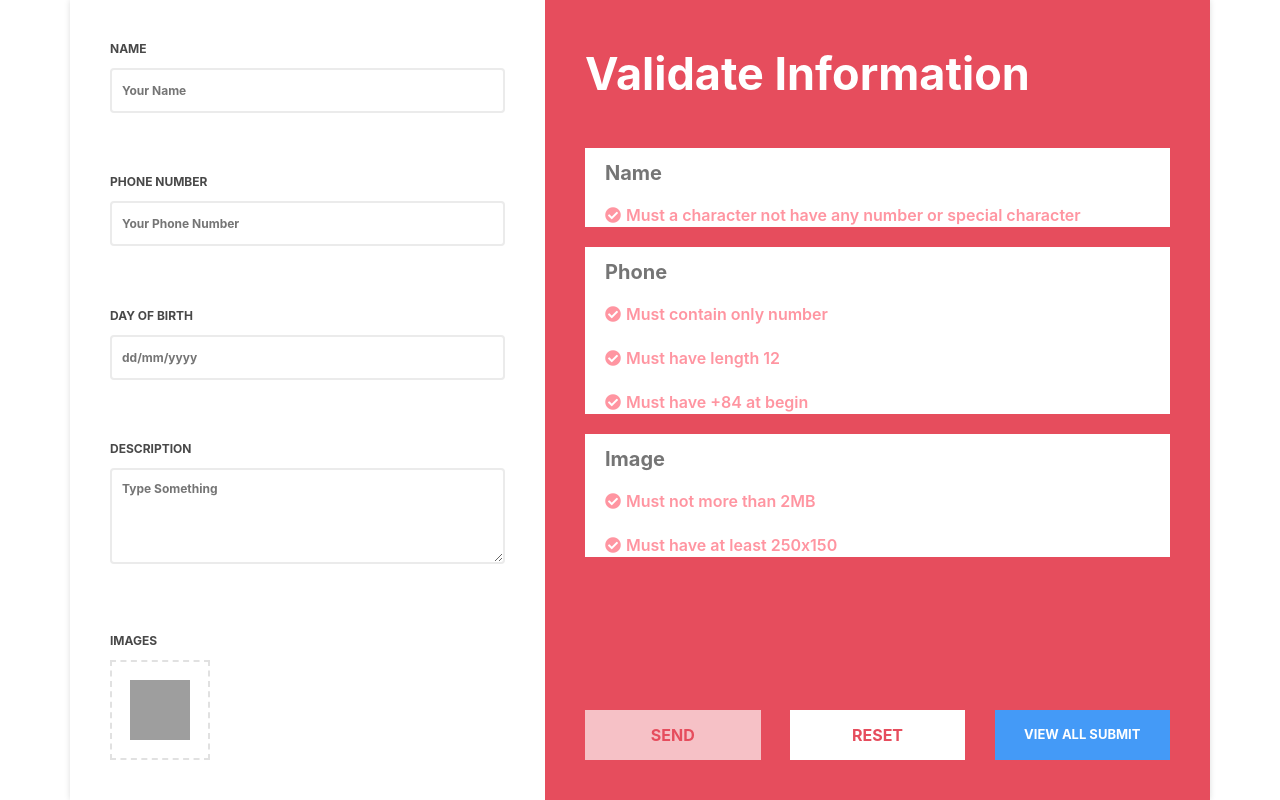
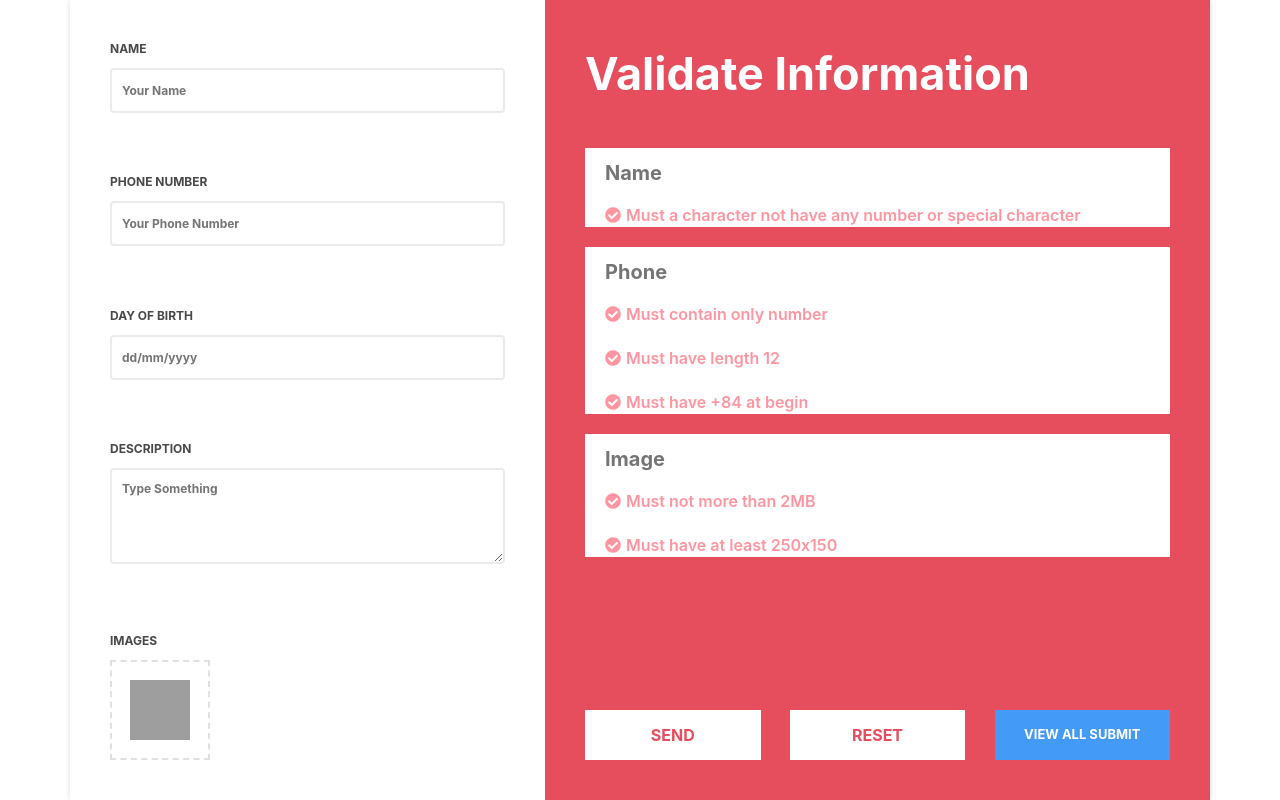
Before and after one commit to DaoHuyTuan/testtest, a React (Create React App) app: page / in a window 1280 px wide. Built offline with nearby package versions, Linux system fonts and the light colour scheme; grey boxes are pictures that could not be loaded.

Commit message:
update project

```diff
--- a/src/containers/Main.jsx
+++ b/src/containers/Main.jsx
@@ -222,7 +222,7 @@ class Main extends React.Component {
               <div className="btnGroup">
                 <button
                   className="btn btnSend"
-                  disabled={true}
+                  disabled={false}
                   onClick={() =>
                     this.props.onSendData(
                       this.props.inforItems.name,
```
